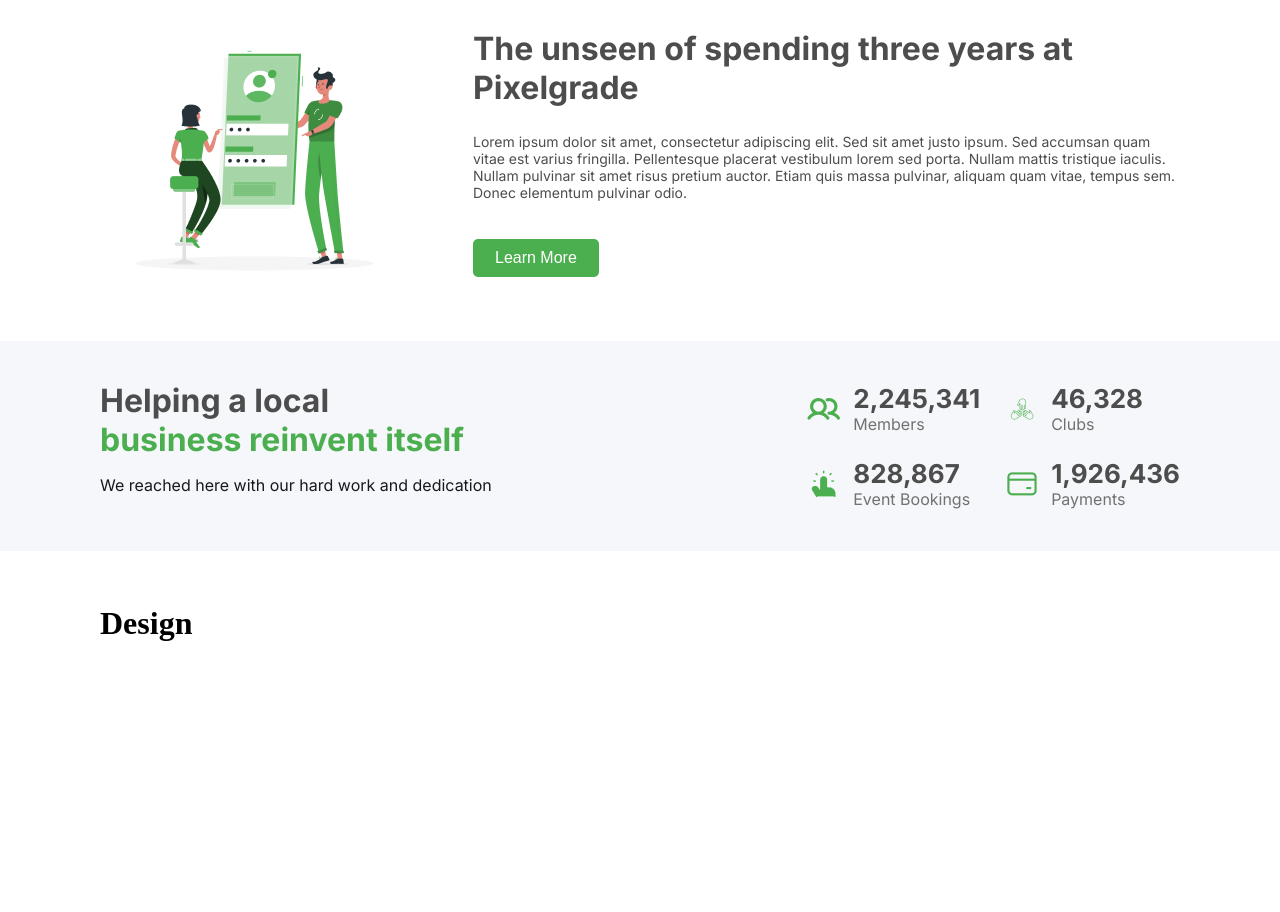
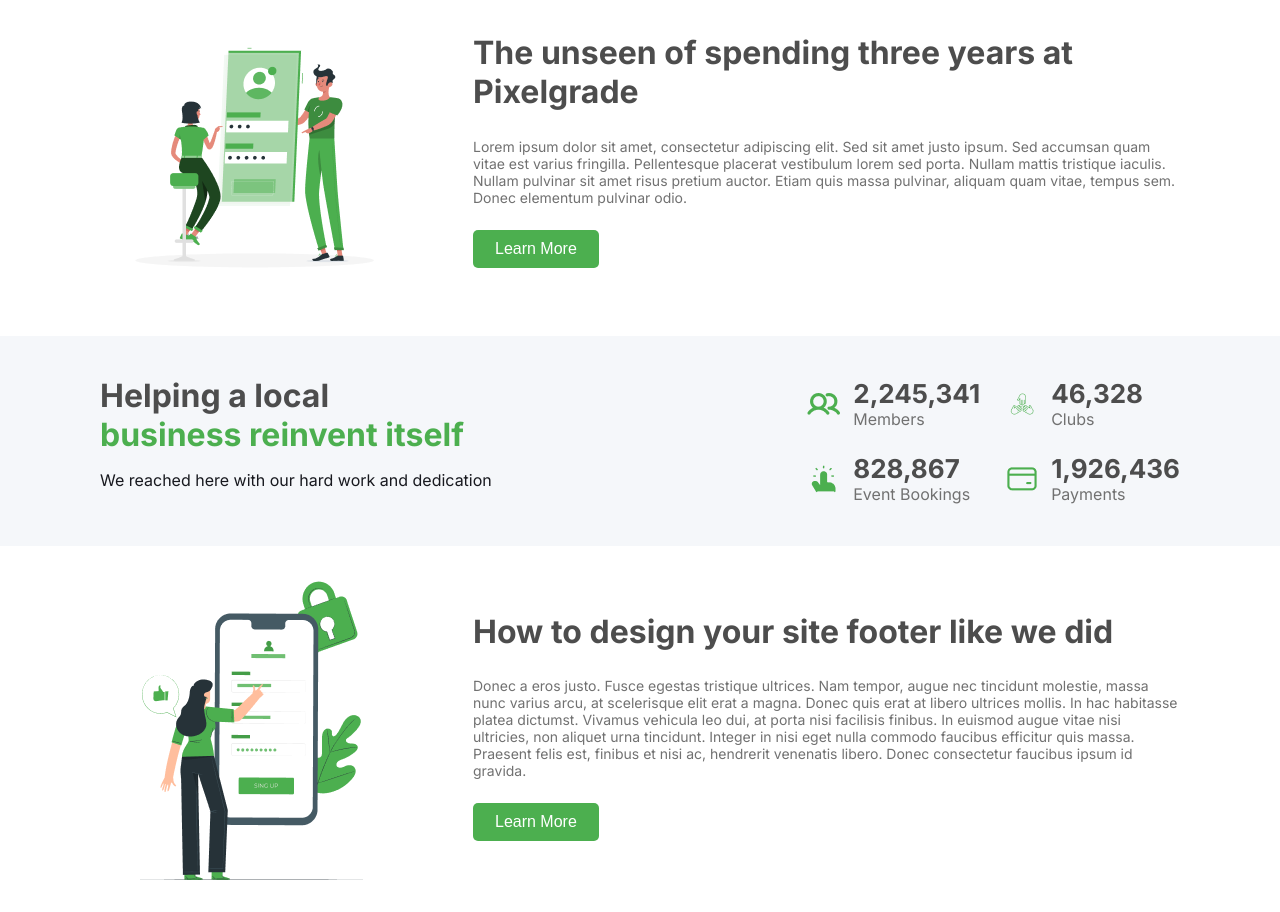
Before and after one commit to Xenko10/figma-mockup-to-react, a React (Vite) app: page / in a window 1280 px wide. Shown: the part 1080-1992 px from the top of the page. Before the commit the page ends 1775 px from the top, so only its background shows below. Built offline with nearby package versions, Linux system fonts and the light colour scheme.

Commit message:
finish design section

```diff
--- a/src/components/Design/Design.module.css
+++ b/src/components/Design/Design.module.css
@@ -1,3 +1,40 @@
 .design {
+  font-family: "Inter", sans-serif;
+
   padding: 2rem 6.25rem;
+  display: flex;
+  align-items: center;
+  gap: 4rem;
+  justify-content: space-between;
 }
+
+.content {
+  padding-bottom: 2rem;
+}
+
+.content > h2 {
+  color: #4d4d4d;
+  font-size: 2rem;
+}
+
+.content > p {
+  margin: 0;
+  color: #717171;
+  font-size: 0.875rem;
+}
+
+.content > button {
+  background-color: #4caf4f;
+  color: white;
+  font-size: 1rem;
+
+  border: none;
+  border-radius: 0.3125rem;
+
+  margin-top: 1.5rem;
+  padding: 0.625rem 1.375rem;
+
+  cursor: pointer;
+
+  align-self: flex-start;
+}
--- a/src/components/Design/Design.tsx
+++ b/src/components/Design/Design.tsx
@@ -3,7 +3,21 @@
 export default function Design() {
   return (
     <div className={styles.design}>
-      <h1>Design</h1>
+      <img src='./img/design.png' alt='mobile login' />
+      <div className={styles.content}>
+        <h2>How to design your site footer like we did</h2>
+        <p>
+          Donec a eros justo. Fusce egestas tristique ultrices. Nam tempor,
+          augue nec tincidunt molestie, massa nunc varius arcu, at scelerisque
+          elit erat a magna. Donec quis erat at libero ultrices mollis. In hac
+          habitasse platea dictumst. Vivamus vehicula leo dui, at porta nisi
+          facilisis finibus. In euismod augue vitae nisi ultricies, non aliquet
+          urna tincidunt. Integer in nisi eget nulla commodo faucibus efficitur
+          quis massa. Praesent felis est, finibus et nisi ac, hendrerit
+          venenatis libero. Donec consectetur faucibus ipsum id gravida.
+        </p>
+        <button>Learn More</button>
+      </div>
     </div>
   );
 }
--- a/src/components/Unlock/Unlock.module.css
+++ b/src/components/Unlock/Unlock.module.css
@@ -1,5 +1,4 @@
 .unlock {
-  color: #4d4d4d;
   font-family: "Inter", sans-serif;
 
   padding: 2rem 6.25rem;
@@ -19,6 +18,8 @@
 }
 
 .content > p {
+  margin: 0;
+  color: #717171;
   font-size: 0.875rem;
 }
 
```
